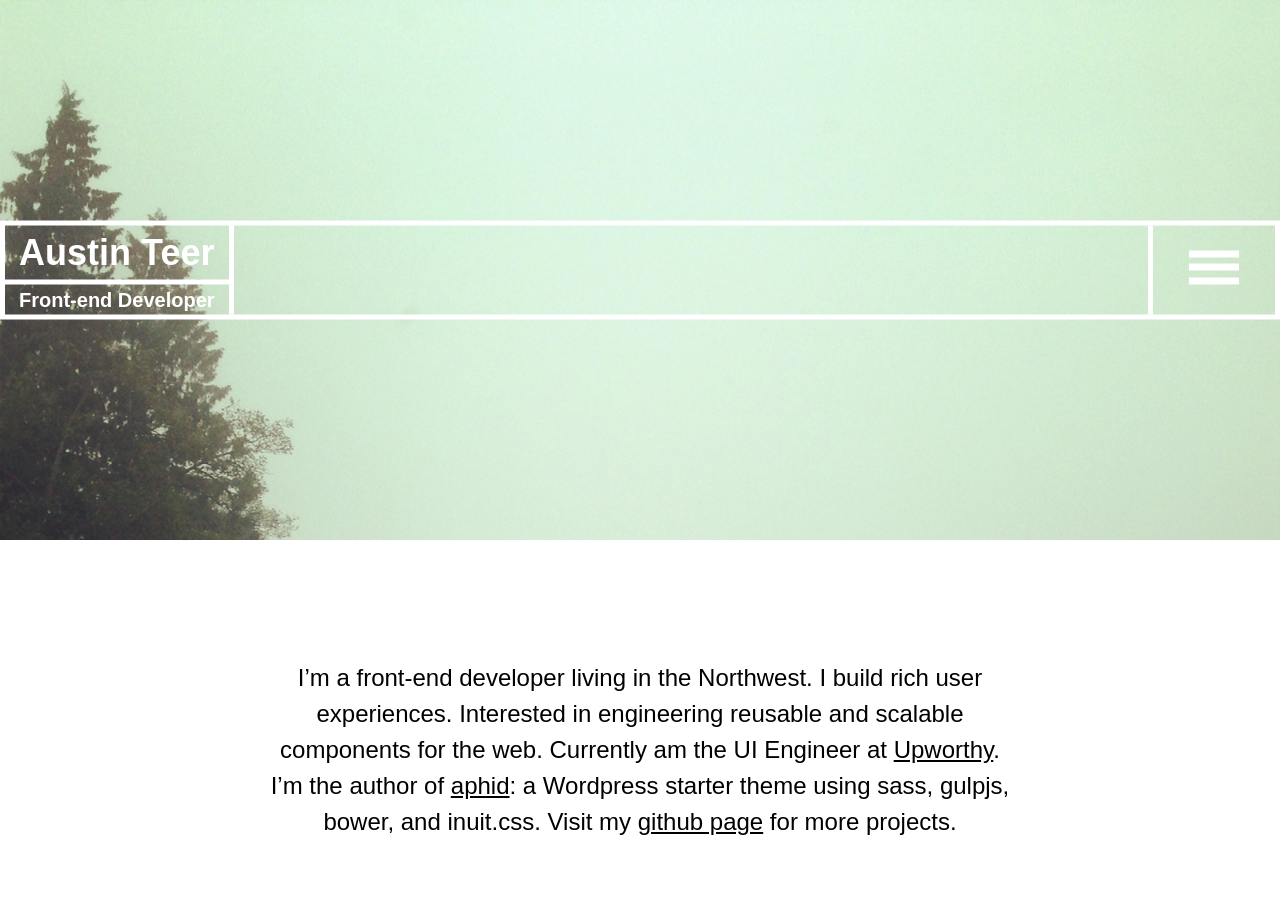
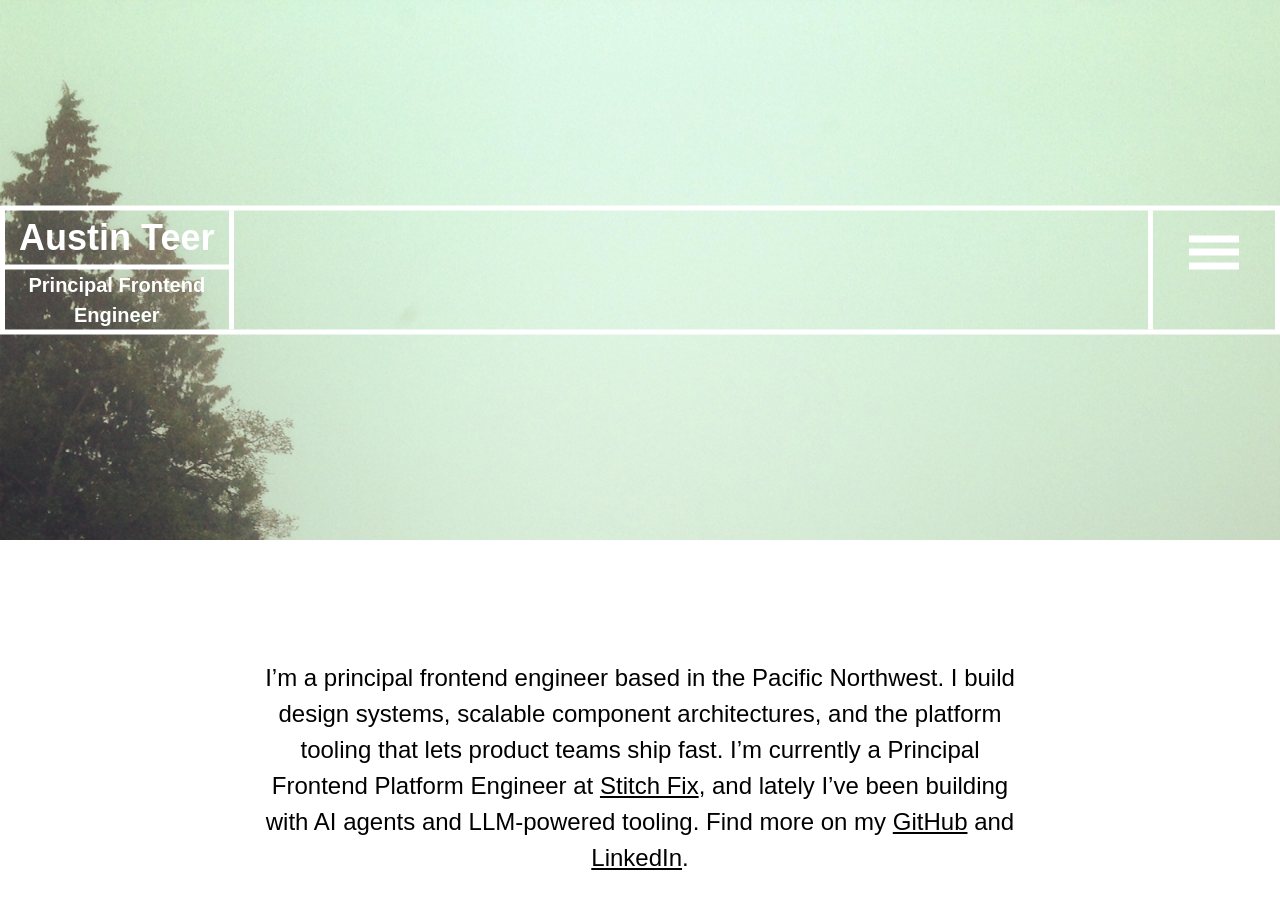
Before and after one commit to austinteer/austinteer.github.io, a Jekyll site: the page built from index.html, in a window 1280 px wide and 900 px high. Built offline with Jekyll 4.4.1, drawn with Linux system fonts in a browser that asks for light colours; nearby versions of some CDN libraries; Markdown is read by kramdown in place of the engine named in the settings; some of the changed text lies outside the part shown.

Commit message:
Refresh site: current role, drop stale freelance links + SoundCloud
- Title/role: Front-end Developer -> Principal Frontend Engineer
- Bio: Upworthy/aphid -> Stitch Fix frontend platform + AI tooling
- Remove SoundCloud; fix old /pub LinkedIn URL -> /in/austin-teer
- Replace dead freelance portfolio links with current-focus blurb

```diff
--- a/_includes/header-home.html
+++ b/_includes/header-home.html
@@ -31,7 +31,7 @@
         <div class="[ box__wrap box box--all ]">
           <div class="header__titles [ palm-7/10 desk-9/10 ]">
             <h1 class="titles [ box box--right box--bottom ] [ palm-1/1 lap-2/5 1/5 ]"><a href="/">{{ site.name }}</a></h1>
-            <h2 class="[ titles titles--small ] [ box box--right ] [ palm-1/1 lap-2/5 1/5 ]">Front-end Developer</h2>
+            <h2 class="[ titles titles--small ] [ box box--right ] [ palm-1/1 lap-2/5 1/5 ]">Principal Frontend Engineer</h2>
           </div><!--
           --><div class="header__menu [ box box--left box--left-rm-palm ] [ palm-3-10 desk-1/10 ]">
             <div class="menu-wrap">
@@ -51,11 +51,8 @@
             <li class="[ box box--right ]">
               <a href="https://twitter.com/austinteer" target="_blank">Twitter</a>
             </li>
-            <li class="[ box box--right ]">
-              <a href="http://soundcloud.com/austin-teer" target="_blank">SoundCloud</a>
-            </li>
             <li>
-              <a href="https://www.linkedin.com/pub/austin-teer/3b/4a/ab9" target="_blank">LinkedIn</a>
+              <a href="https://www.linkedin.com/in/austin-teer/" target="_blank">LinkedIn</a>
             </li>
           </ul>
         </nav>
--- a/index.html
+++ b/index.html
@@ -1,10 +1,10 @@
 ---
 layout: home
-title: Austin Teer | Front-end Developer
+title: Austin Teer | Principal Frontend Engineer
 ---
 
 <div class="intro">
-	<p class="intro__content palm-1/1">I’m a front-end developer living in the Northwest. I build rich user experiences. Interested in engineering reusable and scalable components for the web. Currently am the UI Engineer at <a href="http://upworthy.com" target="_blank">Upworthy</a>. I’m the author of <a href="https://github.com/austinteer/aphid" target="_blank">aphid</a>: a Wordpress starter theme using sass, gulpjs, bower, and inuit.css. Visit my <a href="https://github.com/austinteer" target="_blank">github page</a> for more projects.</p>
+	<p class="intro__content palm-1/1">I’m a principal frontend engineer based in the Pacific Northwest. I build design systems, scalable component architectures, and the platform tooling that lets product teams ship fast. I’m currently a Principal Frontend Platform Engineer at <a href="https://www.stitchfix.com" target="_blank">Stitch Fix</a>, and lately I’ve been building with AI agents and LLM-powered tooling. Find more on my <a href="https://github.com/austinteer" target="_blank">GitHub</a> and <a href="https://www.linkedin.com/in/austin-teer/" target="_blank">LinkedIn</a>.</p>
 </div>
 
 <div class="content--center palm-1/1 3/4 [ box box--dark box--all ]">
@@ -21,11 +21,8 @@ title: Austin Teer | Front-end Developer
 		<li class="block-list__item align-center [ box box--dark box--top box--right ]">
 			<a href="https://twitter.com/austinteer" target="_blank">Twitter</a>
 		</li>
-		<li class="block-list__item align-center [ box box--dark box--top box--right ]">
-			<a href="http://soundcloud.com/austin-teer" target="_blank">SoundCloud</a>
-		</li>
 		<li class="block-list__item align-center [ box box--dark box--top ]">
-			<a href="https://www.linkedin.com/pub/austin-teer/3b/4a/ab9" target="_blank">LinkedIn</a>
+			<a href="https://www.linkedin.com/in/austin-teer/" target="_blank">LinkedIn</a>
 		</li>
 	</ul>
 
@@ -34,22 +31,6 @@ title: Austin Teer | Front-end Developer
 <br>
 
 <div class="content--center palm-1/1 3/4 [ box box--dark box--all ]">
-	<h2 class="align-center">Portfolio Links</h2>
-	<ul class="block-list">
-		<li class="block-list__item block-list__item--palm align-center [ box box--dark box--top box--right ]">
-			<a href="http://gregklassen.com/" target="_blank">Greg Klassen Furniture</a>
-		</li>
-		<li class="block-list__item block-list__item--palm align-center [ box box--dark box--top box--right ]">
-			<a href="http://northsoundlife.com" target="_blank">North Sound Life Magazine</a>
-		</li>
-		<li class="block-list__item block-list__item--palm align-center [ box box--dark box--top box--right ]">
-			<a href="http://dashnbash.com/" target="_blank">Dash n Bash Race Series</a>
-		</li>
-		<li class="block-list__item block-list__item--palm align-center [ box box--dark box--top box--right ]">
-			<a href="http://www.wellesse.com/" target="_blank">Wellesse</a>
-		</li>
-		<li class="block-list__item block-list__item--palm align-center [ box box--dark box--top ]">
-			<a href="http://barkleyvillage.com/" target="_blank">Barkley Village</a>
-		</li>
-	</ul>
+	<h2 class="align-center">What I’m working on</h2>
+	<p class="align-center">Frontend platform &amp; design systems at scale, and a lot of building with AI agents and LLM-powered developer tooling. More on my <a href="https://github.com/austinteer" target="_blank">GitHub</a>.</p>
 </div>
```
